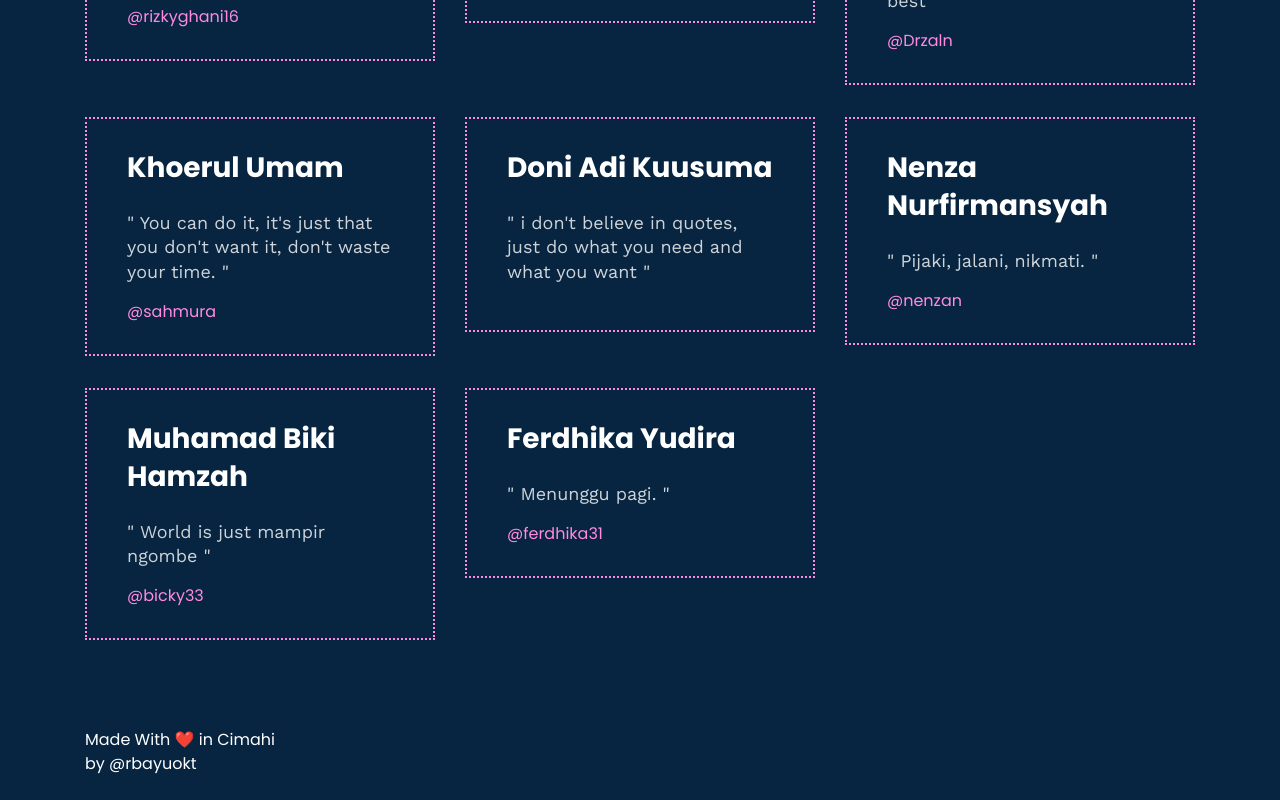
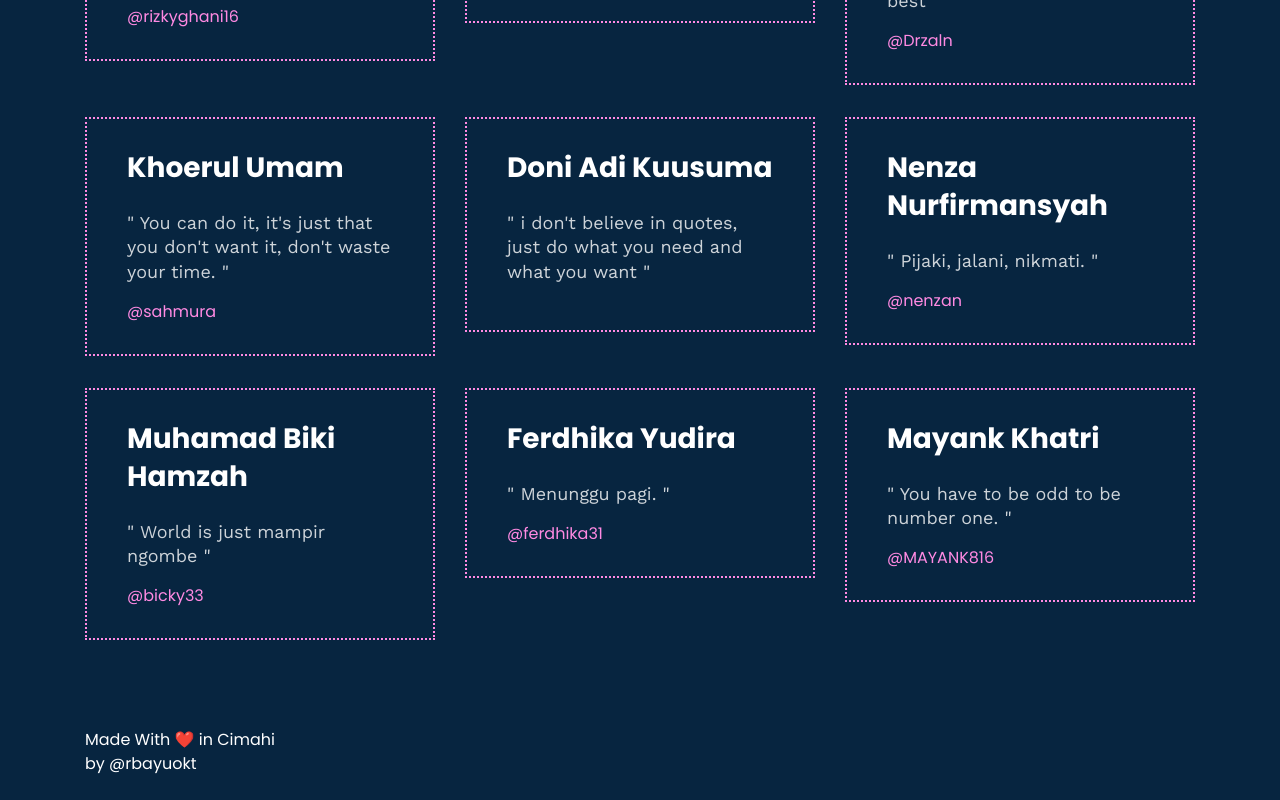
Before and after one commit to rbayuokt/learn-open-source, a React (Create React App) app: page / in a window 1280 px wide. Shown: the part 1096-1896 px from the top of the page. Built offline with nearby package versions, Linux system fonts and the light colour scheme.

Commit message:
add my bio @MAYANK816

```diff
--- a/src/data.js
+++ b/src/data.js
@@ -65,6 +65,12 @@ export const members = [
         "link": "https://github.com/ferdhika31",
         "linkText": "@ferdhika31"
      },
+     {
+      "name" : "Mayank Khatri",
+      "quotes" : "You have to be odd to be number one.",
+      "link": "https://github.com/MAYANK816",
+      "linkText": "@MAYANK816"
+   }
 ]
 
 /**
```
